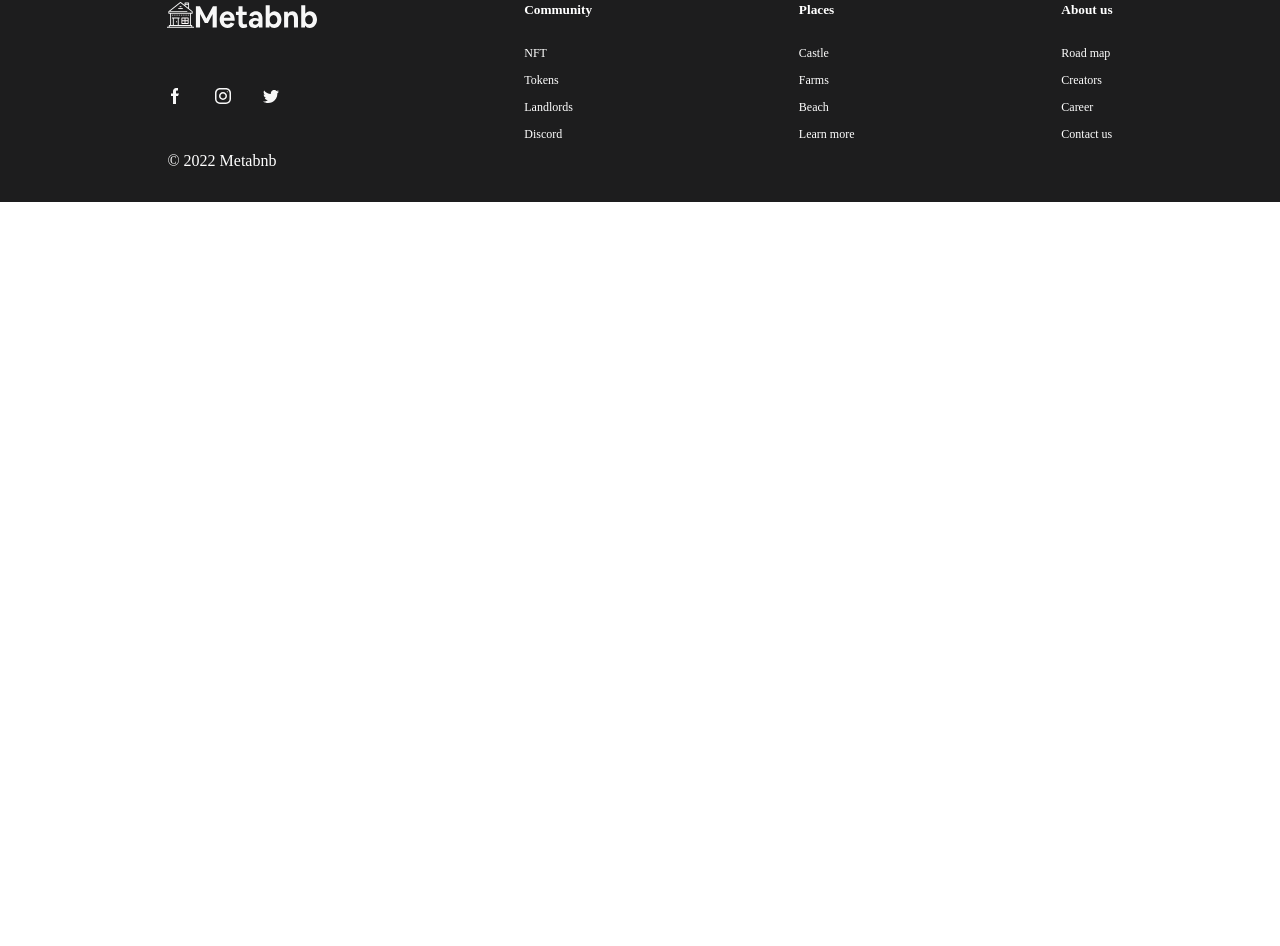
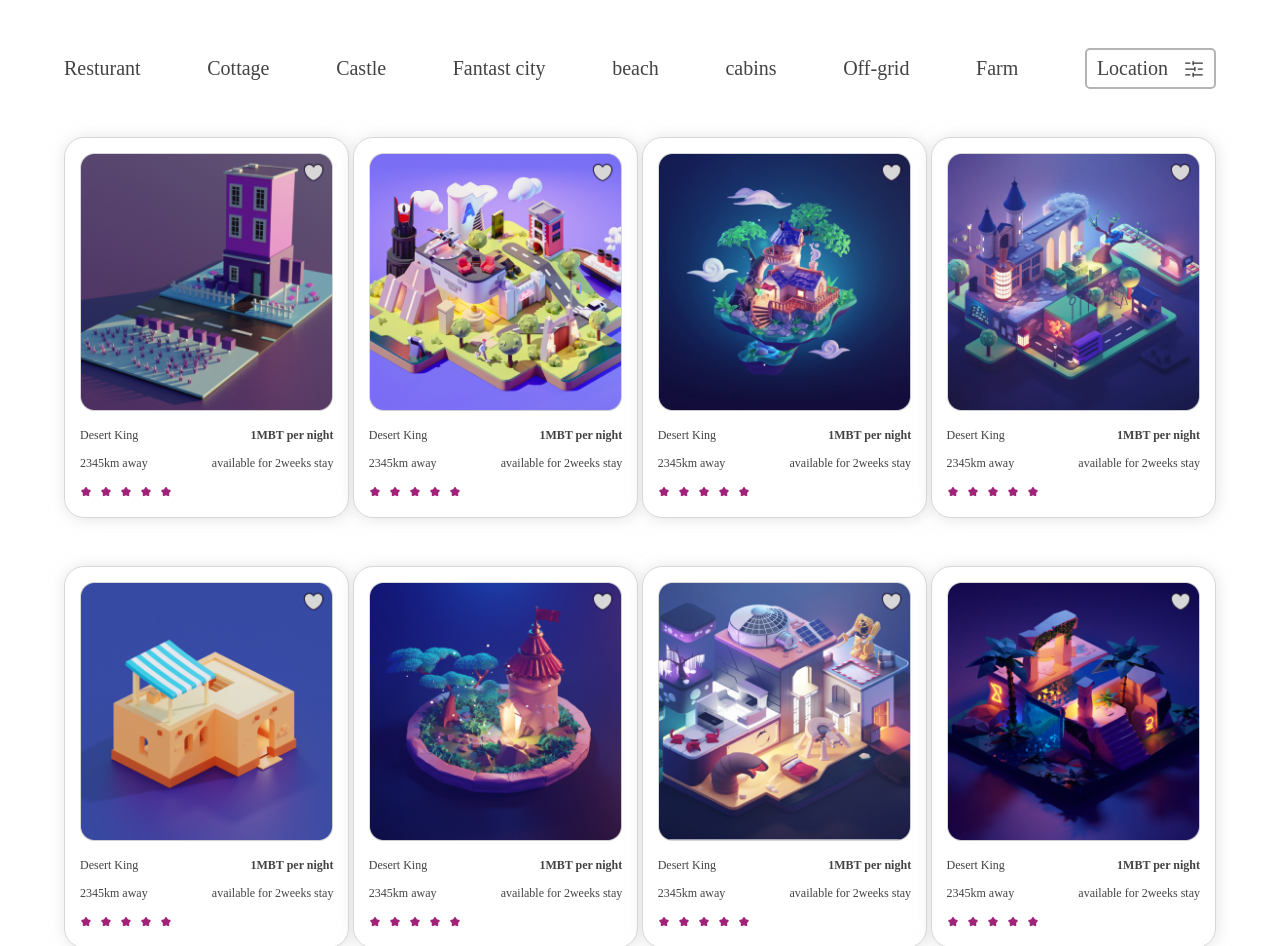
Before and after one commit to rambey-coder/metabnb, a React (Create React App) app: page /place in a window 1280 px wide. Shown: the part 154-1100 px from the top of the page. Before the commit the page ends 800 px from the top, so only its background shows below. Built offline with nearby package versions, Linux system fonts and the light colour scheme; a web font is replaced by a local one.

Commit message:
feat: add card component to place

```diff
--- a/src/App.css
+++ b/src/App.css
@@ -22,7 +22,7 @@
     width: 40%;
 }
 
-.lists > li {
+.lists > li, .place-link > li, .place-link > div > li {
     list-style: none;
     cursor: pointer;
     color: #434343;
@@ -37,7 +37,7 @@
     font-size: 20px;
 }
 
-.lists > li a:hover, .lists > li:hover {
+.lists > li a:hover, .lists > li:hover, .place-link > li:hover {
     background: linear-gradient(91.47deg, #DC3E88 18.25%, #B840AE 43.34%, #843FE8 78.18%);
     background-clip: text;
   -webkit-text-fill-color: transparent;
@@ -153,7 +153,7 @@ div:nth-child(3) > div:nth-child(2) {
     display: flex;
     align-items: center;
     justify-content: space-between;
-    margin-top: 8rem;
+    margin-top: 6rem;
 }
 
 .txt-sec {
@@ -409,3 +409,29 @@ div:nth-child(3) > div:nth-child(2) {
     padding: 6px 0;
     cursor: pointer;
 }
+
+.place-link {
+    display: flex;
+    align-items: center;
+    justify-content: space-between;
+    margin-top: 6rem;
+    margin-bottom: 2rem;
+}
+
+.place-link > div {
+    display: flex;
+    align-items: center;
+    gap: 1rem;
+    border: 2px solid #B4B4B4;
+    padding: 7px 10px;
+    border-radius: 5px;
+    cursor: pointer;
+}
+
+.place-link > div > img {
+    width: 20px;
+}
+
+.space {
+    margin-bottom: 4rem;
+}
--- a/src/components/Place.js
+++ b/src/components/Place.js
@@ -1,8 +1,223 @@
 import React from 'react'
+import Modal from './Modal'
 
 const Place = () => {
   return (
-    <div>Place</div>
+    <div>
+    <Modal />
+    <div className="container">
+      <div className="place-link">
+        <li>Resturant</li>
+        <li>Cottage</li>
+        <li>Castle</li>
+        <li>Fantast city</li>
+        <li>beach</li>
+        <li>cabins</li>
+        <li>Off-grid</li>
+        <li>Farm</li>
+        <div>
+          <li>Location</li>
+          <img src="/assets/setting.svg" alt="setting" />
+        </div>
+      </div>
+
+      {/* cards */}
+      <div className="card-container space">
+            <div className="card">
+              <img src="/assets/desert-king5.png" alt="desertKing" />
+              <span>
+                <p>Desert King</p>
+                <p>1MBT per night</p>
+              </span>
+              <span>
+              <p>2345km away</p>
+              <p>available for 2weeks stay</p>
+              </span>
+                <img src="/assets/star.svg" alt="rating" />
+            </div>
+            <div className="card">
+              <img src="/assets/desert-king6.png" alt="desertKing" />
+              <span>
+                <p>Desert King</p>
+                <p>1MBT per night</p>
+              </span>
+              <span>
+              <p>2345km away</p>
+              <p>available for 2weeks stay</p>
+              </span>
+                <img src="/assets/star.svg" alt="rating" />
+            </div>
+            <div className="card">
+              <img src="/assets/desert-king7.png" alt="desertKing" />
+              <span>
+                <p>Desert King</p>
+                <p>1MBT per night</p>
+              </span>
+              <span>
+              <p>2345km away</p>
+              <p>available for 2weeks stay</p>
+              </span>
+                <img src="/assets/star.svg" alt="rating" />
+            </div>
+            <div className="card">
+              <img src="/assets/desert-king8.png" alt="desertKing" />
+              <span>
+                <p>Desert King</p>
+                <p>1MBT per night</p>
+              </span>
+              <span>
+              <p>2345km away</p>
+              <p>available for 2weeks stay</p>
+              </span>
+                <img src="/assets/star.svg" alt="rating" />
+            </div>
+            <div className="card">
+              <img src="/assets/desert-king9.png" alt="desertKing" />
+              <span>
+                <p>Desert King</p>
+                <p>1MBT per night</p>
+              </span>
+              <span>
+              <p>2345km away</p>
+              <p>available for 2weeks stay</p>
+              </span>
+                <img src="/assets/star.svg" alt="rating" />
+            </div>
+            <div className="card">
+              <img src="/assets/desert-king2.png" alt="desertKing" />
+              <span>
+                <p>Desert King</p>
+                <p>1MBT per night</p>
+              </span>
+              <span>
+              <p>2345km away</p>
+              <p>available for 2weeks stay</p>
+              </span>
+                <img src="/assets/star.svg" alt="rating" />
+            </div>
+            <div className="card">
+              <img src="/assets/desert-king11.png" alt="desertKing" />
+              <span>
+                <p>Desert King</p>
+                <p>1MBT per night</p>
+              </span>
+              <span>
+              <p>2345km away</p>
+              <p>available for 2weeks stay</p>
+              </span>
+                <img src="/assets/star.svg" alt="rating" />
+            </div>
+            <div className="card">
+              <img src="/assets/desert-king12.png" alt="desertKing" />
+              <span>
+                <p>Desert King</p>
+                <p>1MBT per night</p>
+              </span>
+              <span>
+              <p>2345km away</p>
+              <p>available for 2weeks stay</p>
+              </span>
+                <img src="/assets/star.svg" alt="rating" />
+            </div>
+            <div className="card">
+              <img src="/assets/desert-king13.png" alt="desertKing" />
+              <span>
+                <p>Desert King</p>
+                <p>1MBT per night</p>
+              </span>
+              <span>
+              <p>2345km away</p>
+              <p>available for 2weeks stay</p>
+              </span>
+                <img src="/assets/star.svg" alt="rating" />
+            </div>
+            <div className="card">
+              <img src="/assets/desert-king14.png" alt="desertKing" />
+              <span>
+                <p>Desert King</p>
+                <p>1MBT per night</p>
+              </span>
+              <span>
+              <p>2345km away</p>
+              <p>available for 2weeks stay</p>
+              </span>
+                <img src="/assets/star.svg" alt="rating" />
+            </div>
+            <div className="card">
+              <img src="/assets/desert-king15.png" alt="desertKing" />
+              <span>
+                <p>Desert King</p>
+                <p>1MBT per night</p>
+              </span>
+              <span>
+              <p>2345km away</p>
+              <p>available for 2weeks stay</p>
+              </span>
+                <img src="/assets/star.svg" alt="rating" />
+            </div>
+            <div className="card">
+              <img src="/assets/desert-king16.png" alt="desertKing" />
+              <span>
+                <p>Desert King</p>
+                <p>1MBT per night</p>
+              </span>
+              <span>
+              <p>2345km away</p>
+              <p>available for 2weeks stay</p>
+              </span>
+                <img src="/assets/star.svg" alt="rating" />
+            </div>
+            <div className="card">
+              <img src="/assets/desert-king17.png" alt="desertKing" />
+              <span>
+                <p>Desert King</p>
+                <p>1MBT per night</p>
+              </span>
+              <span>
+              <p>2345km away</p>
+              <p>available for 2weeks stay</p>
+              </span>
+                <img src="/assets/star.svg" alt="rating" />
+            </div>
+            <div className="card">
+              <img src="/assets/desert-king18.png" alt="desertKing" />
+              <span>
+                <p>Desert King</p>
+                <p>1MBT per night</p>
+              </span>
+              <span>
+              <p>2345km away</p>
+              <p>available for 2weeks stay</p>
+              </span>
+                <img src="/assets/star.svg" alt="rating" />
+            </div>
+            <div className="card">
+              <img src="/assets/desert-king19.png" alt="desertKing" />
+              <span>
+                <p>Desert King</p>
+                <p>1MBT per night</p>
+              </span>
+              <span>
+              <p>2345km away</p>
+              <p>available for 2weeks stay</p>
+              </span>
+                <img src="/assets/star.svg" alt="rating" />
+            </div>
+            <div className="card">
+              <img src="/assets/desert-king20.png" alt="desertKing" />
+              <span>
+                <p>Desert King</p>
+                <p>1MBT per night</p>
+              </span>
+              <span>
+              <p>2345km away</p>
+              <p>available for 2weeks stay</p>
+              </span>
+                <img src="/assets/star.svg" alt="rating" />
+            </div>
+          </div>
+          </div>
+    </div>
   )
 }
 
```
